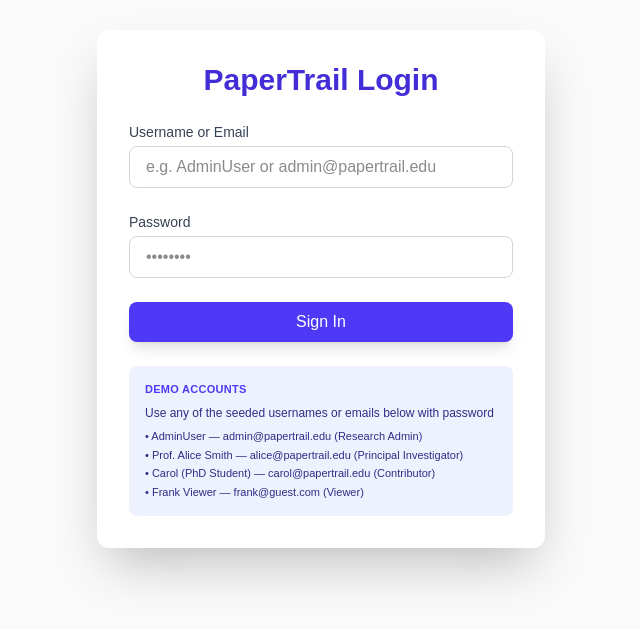
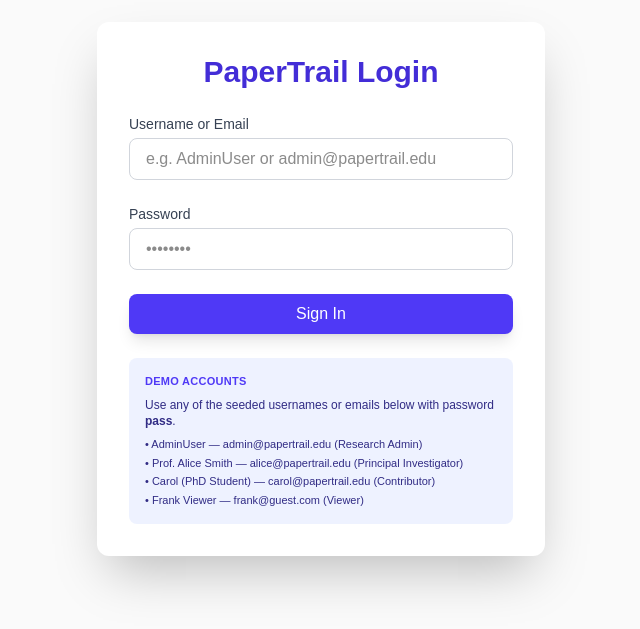
Before and after one commit to Dimcirui/Paper-Trail, a Next.js app in the folder papertrail-app/: page /login in a window 1280 px wide. Shown: the part 111-740 px from the top of the page, without its empty margins (319-959 px from the left). Built offline with nearby package versions, Linux system fonts and the light colour scheme.

Commit message:
fix: update login portal inst

```diff
--- a/papertrail-app/src/app/login/components/LoginForm.tsx
+++ b/papertrail-app/src/app/login/components/LoginForm.tsx
@@ -107,6 +107,7 @@ export default function LoginForm({ redirectTo = '/dashboard' }: LoginFormProps)
           </p>
           <p className="text-[12px]">
             Use any of the seeded usernames or emails below with password{' '}
+            <span className="font-semibold">pass</span>.
           </p>
           <div className="grid gap-1 text-[11px]">
             <p>• AdminUser — admin@papertrail.edu (Research Admin)</p>
```
